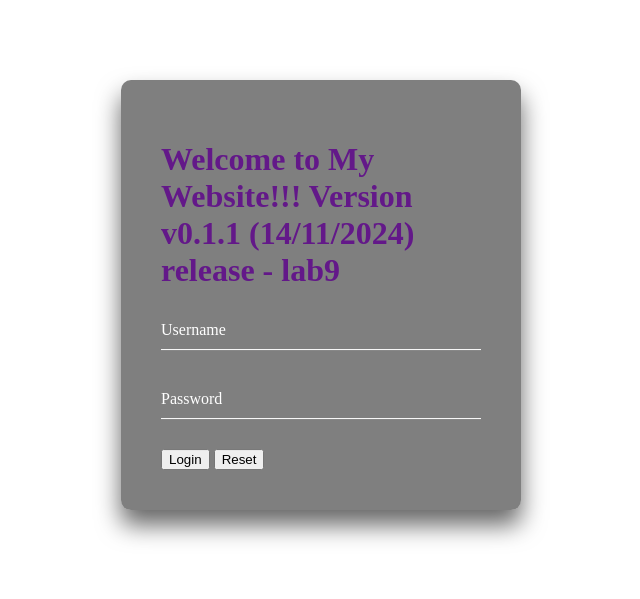
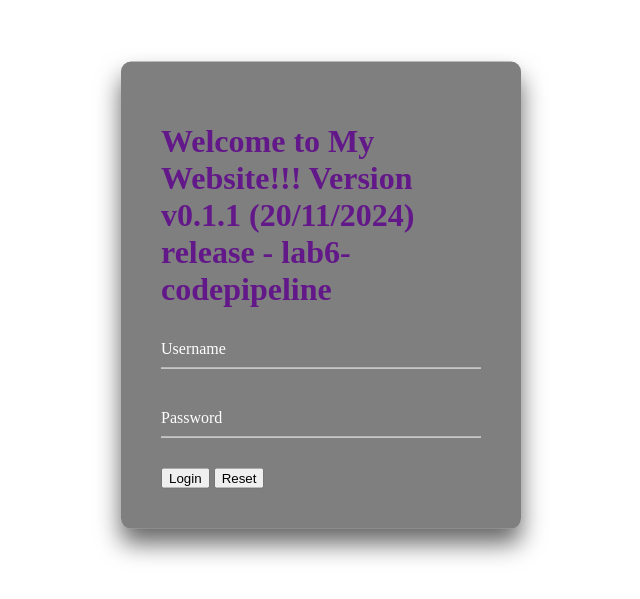
Before and after one commit to ngocdt1digital/nodejs-random-color-deploy, a website: page public/index.html in a window 1280 px wide. Shown: the part 105-704 px from the top of the page, without its empty margins (319-959 px from the left). Drawn offline with Linux system fonts and the light colour scheme.

Commit message:
edit file index.html with (20/11/2024) release - lab6-codepipeline

```diff
--- a/public/index.html
+++ b/public/index.html
@@ -8,7 +8,7 @@
 </head>
 <body>
     <div class="login-box">
-        <h1 id="welcome" style="color: #631889;">Welcome to My Website!!! Version v0.1.1 (14/11/2024) release - lab9</h1>
+        <h1 id="welcome" style="color: #631889;">Welcome to My Website!!! Version v0.1.1 (20/11/2024) release - lab6-codepipeline</h1>
         <form>
           <div class="user-box">
             <input type="text" name="" required="">
```
